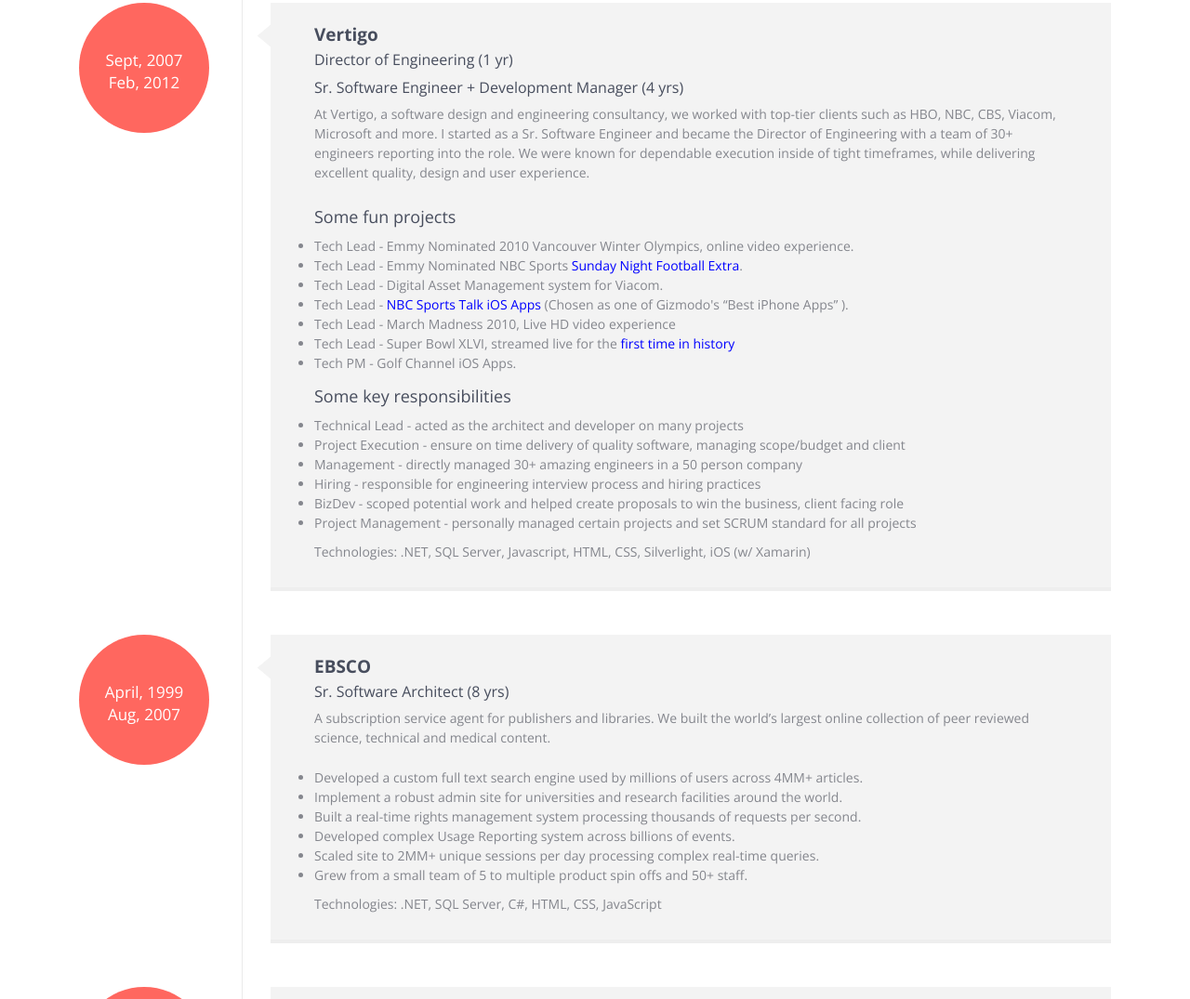
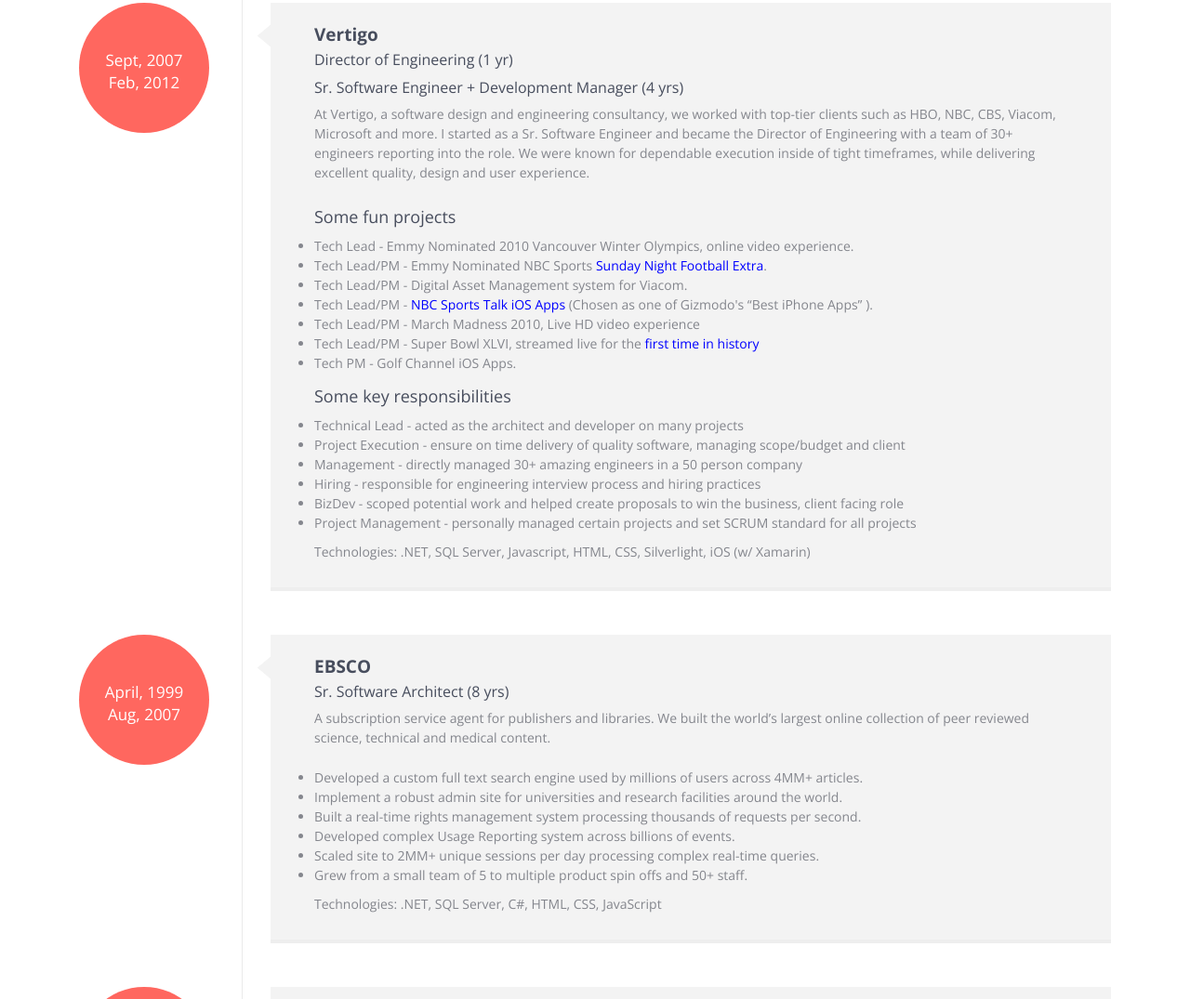
Before and after one commit to mikemoser/resume, a website: page index.html in a window 1280 px wide. Shown: the part 3412-4487 px from the top of the page at 93% size. Drawn offline with nearby package versions, Linux system fonts and the light colour scheme.

Commit message:
updated to include PM role on projects;

```diff
--- a/index.html
+++ b/index.html
@@ -225,11 +225,11 @@
             <h3>Some fun projects</h3>
             <ul>
               <li>Tech Lead - Emmy Nominated 2010 Vancouver Winter Olympics, online video experience.</li>
-              <li>Tech Lead -  Emmy Nominated NBC Sports <a href="http://vimeo.com/23021015">Sunday Night Football Extra</a>.</li>
-              <li>Tech Lead - Digital Asset Management system for Viacom.</li>
-              <li>Tech Lead - <a href="https://itunes.apple.com/us/app/nbc-sports-talk/id407853742?mt=8" >NBC Sports Talk iOS Apps</a> (Chosen as one of Gizmodo's “Best iPhone Apps” ).</li>
-              <li>Tech Lead - March Madness 2010, Live HD video experience </li>
-              <li>Tech Lead - Super Bowl XLVI, streamed live for the <a href="http://techcrunch.com/2012/02/05/first-legal-streaming-super-bowl-a-success-but-audience-still-denied-the-real-show/">first time in history</a></li>
+              <li>Tech Lead/PM - Emmy Nominated NBC Sports <a href="http://vimeo.com/23021015">Sunday Night Football Extra</a>.</li>
+              <li>Tech Lead/PM - Digital Asset Management system for Viacom.</li>
+              <li>Tech Lead/PM - <a href="https://itunes.apple.com/us/app/nbc-sports-talk/id407853742?mt=8" >NBC Sports Talk iOS Apps</a> (Chosen as one of Gizmodo's “Best iPhone Apps” ).</li>
+              <li>Tech Lead/PM - March Madness 2010, Live HD video experience </li>
+              <li>Tech Lead/PM - Super Bowl XLVI, streamed live for the <a href="http://techcrunch.com/2012/02/05/first-legal-streaming-super-bowl-a-success-but-audience-still-denied-the-real-show/">first time in history</a></li>
               <li>Tech PM - Golf Channel iOS Apps.</li>
             </ul>
 
```
